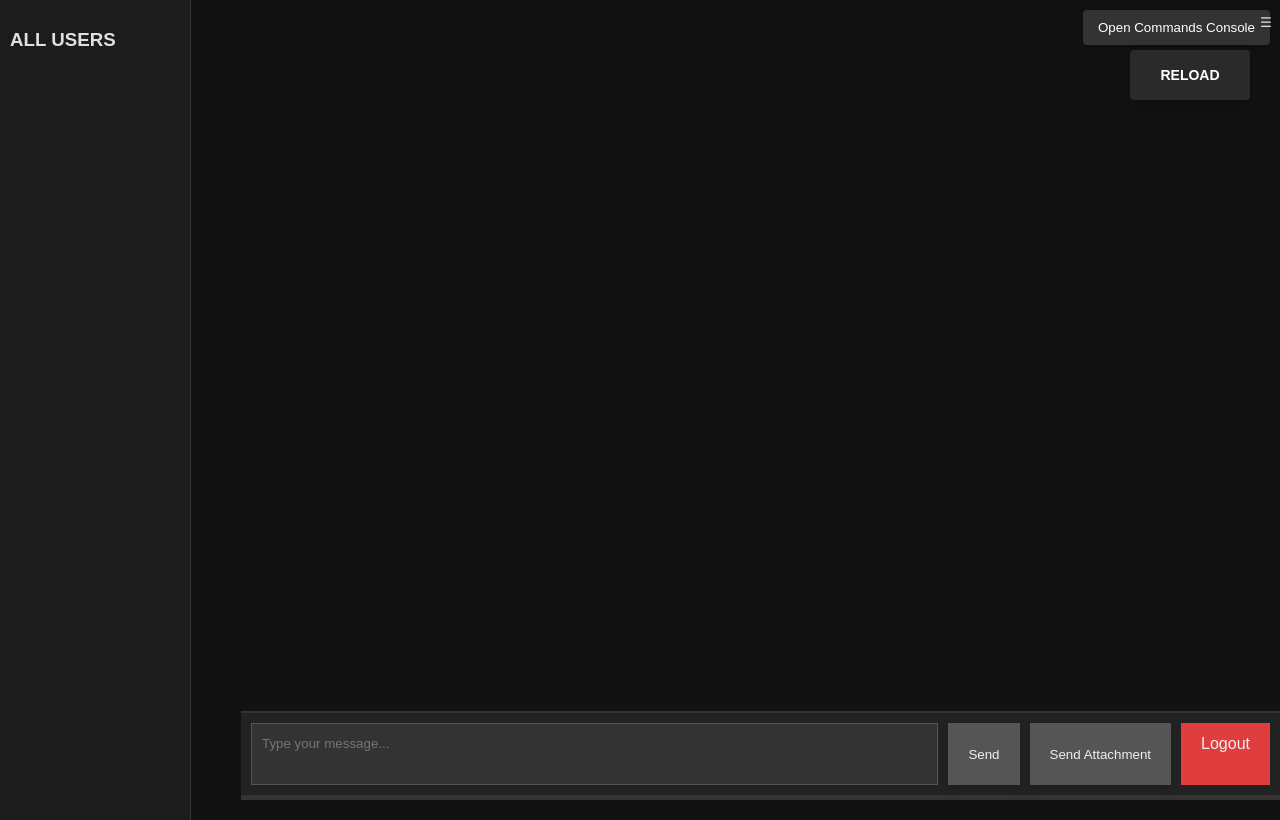
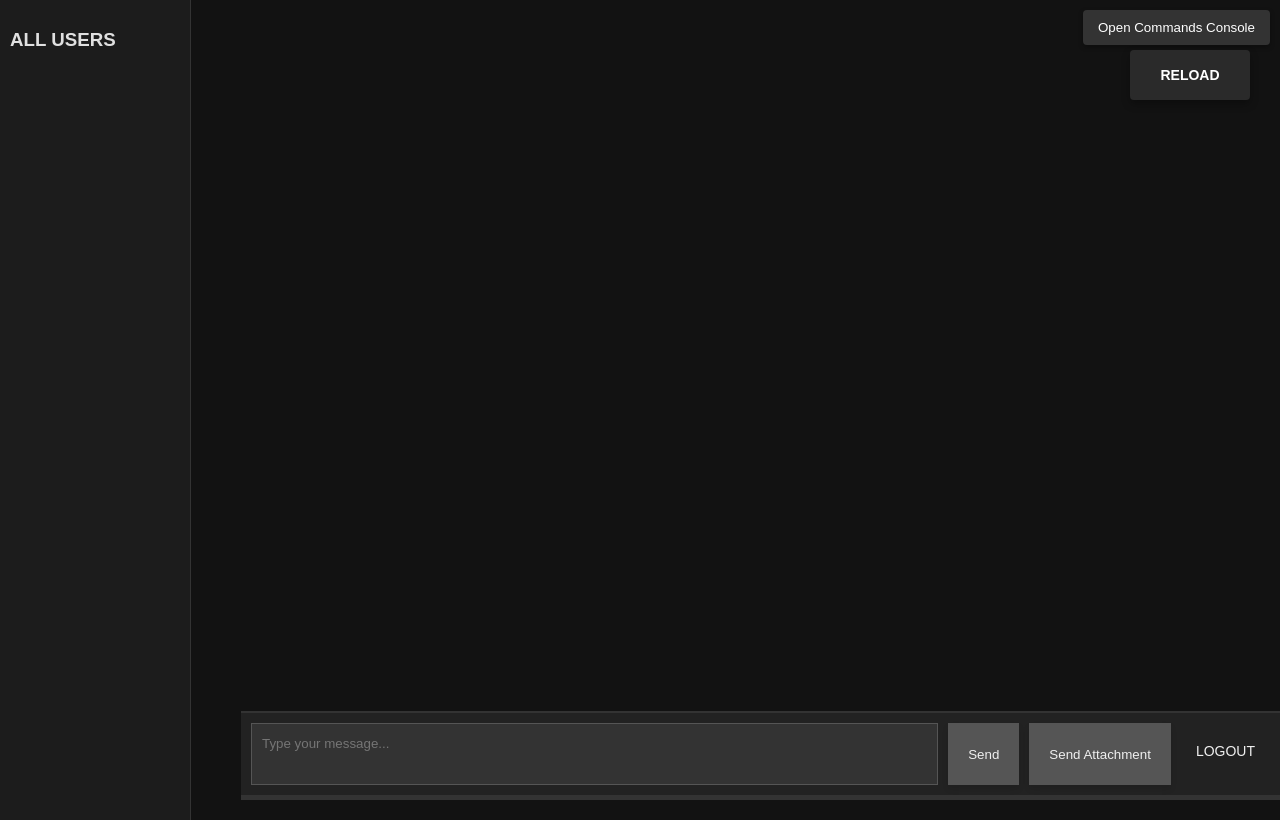
Before and after one commit to RayWZW/testchatapp, a Python web app: template templates/chat.html in a window 1280 px wide. Run offline with Jinja, Linux system fonts and the light colour scheme; the template is opened without the code that fills it, so the values that code supplies are empty; some libraries are stand-ins or nearby versions.

Commit message:
mov files now embed

```diff
--- a/templates/chat.html
+++ b/templates/chat.html
@@ -86,24 +86,6 @@
     border-radius: 5px;
 }
 
-#toggle-sidebar {
-    position: absolute;
-    top: 10px;
-    left: 100%;
-    margin-left: -30px;
-    background-color: transparent;
-    color: #e0e0e0;
-    border: none;
-    padding: 5px 10px;
-    cursor: pointer;
-    z-index: 1000;
-    transition: background-color 0.3s, margin-left 0.3s;
-}
-
-#toggle-sidebar:hover {
-    background-color: #007bff;
-    color: #ffffff;
-}
 
 #chat-container {
     flex: 1;
@@ -181,7 +163,7 @@
 }
 
 #logout-button {
-    padding: 12px 20px;
+    padding: 10px 15px;
     border: none;
     color: #f0f0f0;
     cursor: pointer;
@@ -189,12 +171,19 @@
     flex-shrink: 0;
     transition: color 0.3s;
     text-decoration: none;
-    background: none;
+    background-color: transparent;
+    font-size: 14px;
+    text-align: center;
+    text-transform: uppercase; /* Make text all caps */
+    margin-top: 10px; /* Move text down by 10px */
 }
 
 #logout-button:hover {
     color: #e03e3e;
+    background-color: transparent;
 }
+
+
 
 
 .link {
@@ -208,9 +197,6 @@
     text-decoration: underline;
 }
 
-#logout-button {
-    background-color: #e03e3e;
-}
 
 .message {
     margin-bottom: 2px;
@@ -371,7 +357,7 @@
         margin-bottom: 0; /* Remove bottom margin */
     }
 
-    #send-button, #upload-button, #logout-button {
+    #send-button, #upload-button {
         flex-shrink: 0; /* Prevent shrinking */
         margin-left: 10px; /* Space between buttons */
     }
@@ -387,10 +373,12 @@
 <body>
     <button class="open-commands-button" onclick="window.open('/commands', '_blank')">Open Commands Console</button>
     <div id="sidebar">
-        <button id="toggle-sidebar">☰</button>
         <h3>ALL USERS</h3>
         <ul id="user-list"></ul>
         </div>
+
+
+
 
     </div>
     <button id="reload-button" class="open-commands-button">Reload</button>
@@ -485,7 +473,9 @@ sendButton.addEventListener('click', () => {
     chatBox.scrollTop = chatBox.scrollHeight;
     notifySound.play();
     fetchMessages();
+    window.scrollTo(0, document.body.scrollHeight);
 });
+
 
                 setInterval(fetchMessages, 300000);
 
@@ -586,8 +576,12 @@ sendButton.addEventListener('click', () => {
         const formattedMessage = formatMessage(message);
         socket.send(formattedMessage);
         messageInput.value = '';
+
+        // Scroll to the bottom of the chat box
+        chatBox.scrollTop = chatBox.scrollHeight;
     }
 }
+
 
             function formatLinks(message) {
     const urlPattern = /(?<!\S)(https?:\/\/[^\s]+)/g;
@@ -704,7 +698,7 @@ function formatMessage(message) {
 
     if (file.type.startsWith('image/')) {
         mediaMessage = `<img src="${fileUrl}" alt="Uploaded image">`;
-                } else if (file.type.startsWith('video/')) {
+    } else if (file.type.startsWith('video/') || fileExtension.toLowerCase() === 'mov') {
         mediaMessage = `<video src="${fileUrl}" controls>Your browser does not support video playback.</video>`;
     } else if (file.type.startsWith('audio/')) {
         mediaMessage = `<audio src="${fileUrl}" controls>Your browser does not support audio playback.</audio>`;
@@ -714,6 +708,7 @@ function formatMessage(message) {
 
     return mediaMessage + `<span class="file-extension">.${fileExtension}</span>`;
 }
+
         });
     </script>
 </body>
```
Lines whose indentation alone changed are shown as unchanged.
